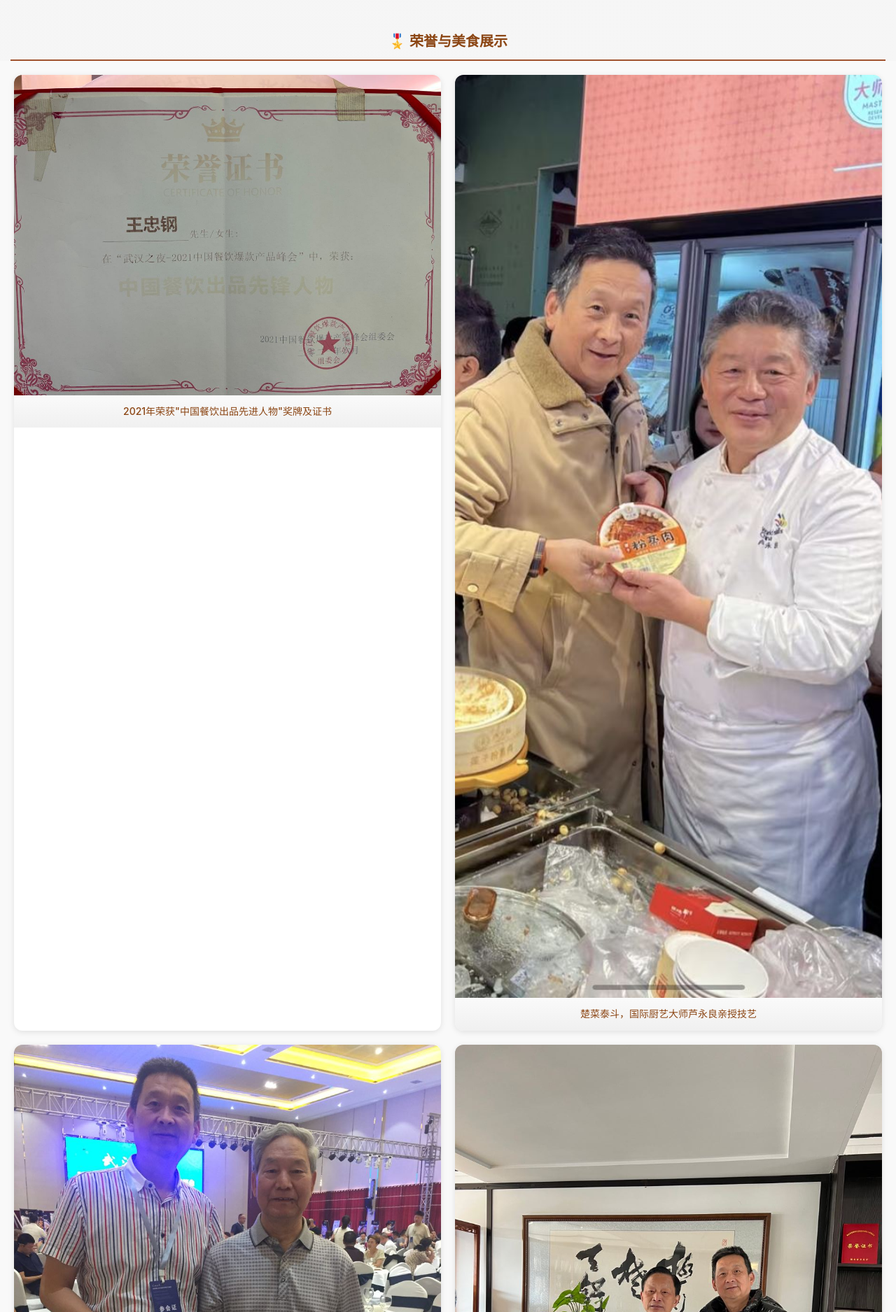
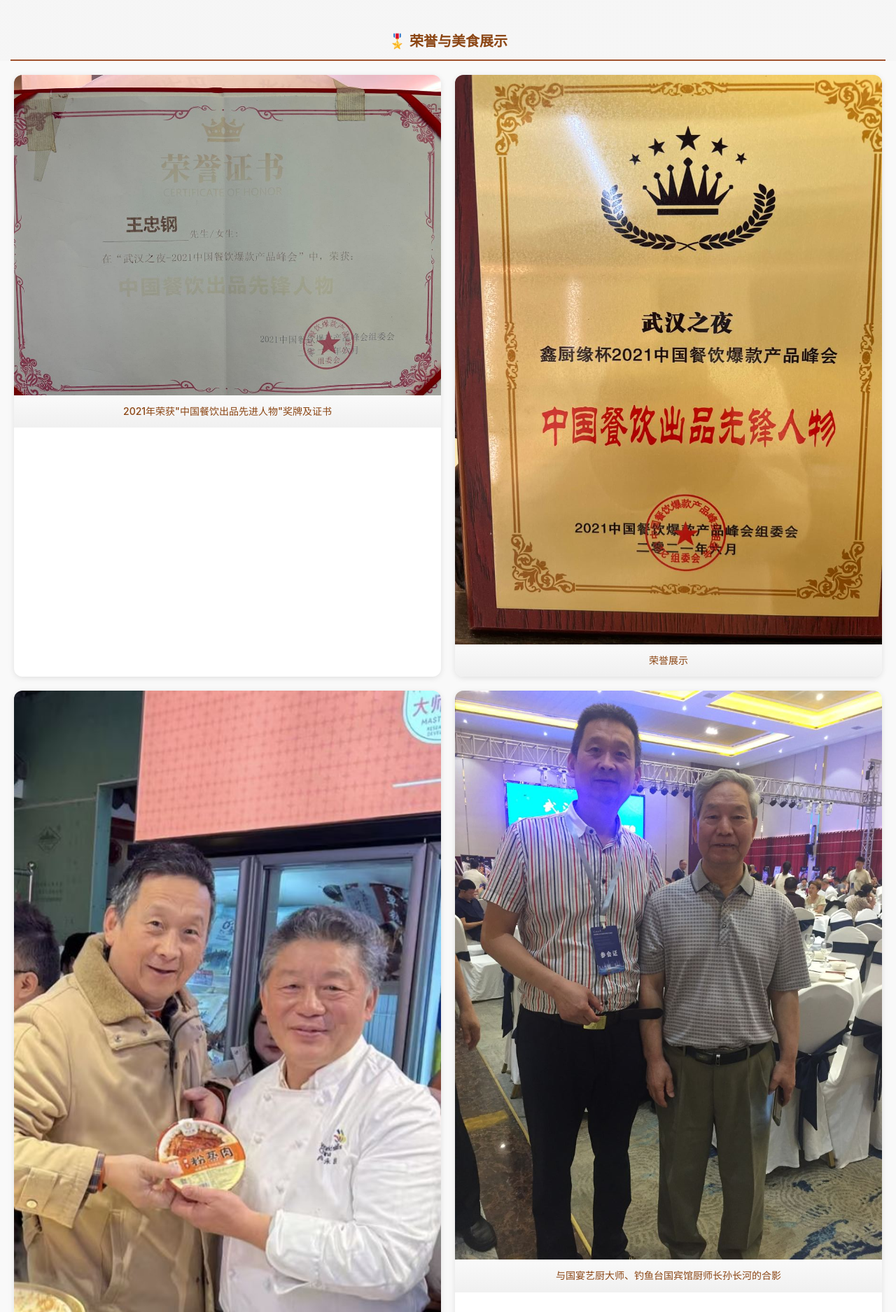
Before and after one commit to zqiu94/restaurant, a plain HTML site: page index.html in a window 1280 px wide. Shown: the part 1465-3340 px from the top of the page at 70% size. Drawn offline with Linux system fonts and the light colour scheme.

Commit message:
photo update

```diff
--- a/index.html
+++ b/index.html
@@ -273,9 +273,14 @@
             </div>
 
             <div class="gallery-item">
-                <img src="optimized/photo/Image_20260727195240_61_59.jpg" alt="楚菜泰斗，国际厨艺大师芦永良亲授技艺">
-                <div class="gallery-item-caption">楚菜泰斗，国际厨艺大师芦永良亲授技艺</div>
+            <img src="optimized/photo/Image_20260727195221_59_59.jpg" alt="荣誉展示" loading="lazy">
+            <div class="gallery-item-caption">荣誉展示</div>
             </div>
+
+        <div class="gallery-item">
+            <img src="optimized/photo/Image_20260727195240_61_59.jpg" alt="楚菜泰斗，国际厨艺大师芦永良亲授技艺">
+            <div class="gallery-item-caption">楚菜泰斗，国际厨艺大师芦永良亲授技艺</div>
+        </div>
 
             <div class="gallery-item">
                 <img src="optimized/photo/Image_20260727195248_62_59.jpg" alt="与国宴艺厨大师、钓鱼台国宾馆厨师长孙长河的合影">
```
Also changed, not shown: optimized/new_photo/Image_20260801223507_30_26.jpg, optimized/new_photo/Image_20260808121536_57_11.jpg (added), optimized/new_photo/Image_20260808121758_61_11.jpg (added), optimized/photo/Image_20260727195511_99_59.jpg.
